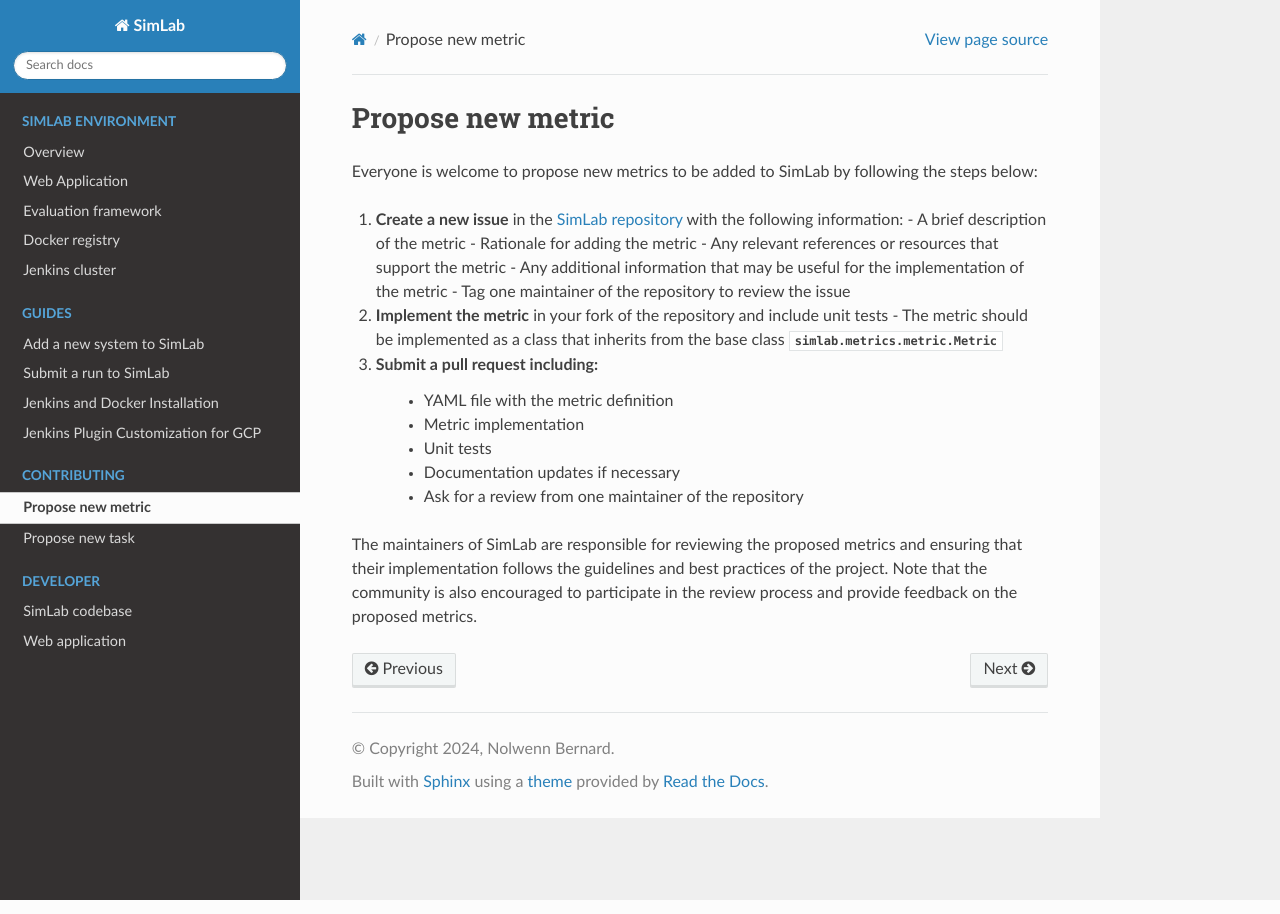
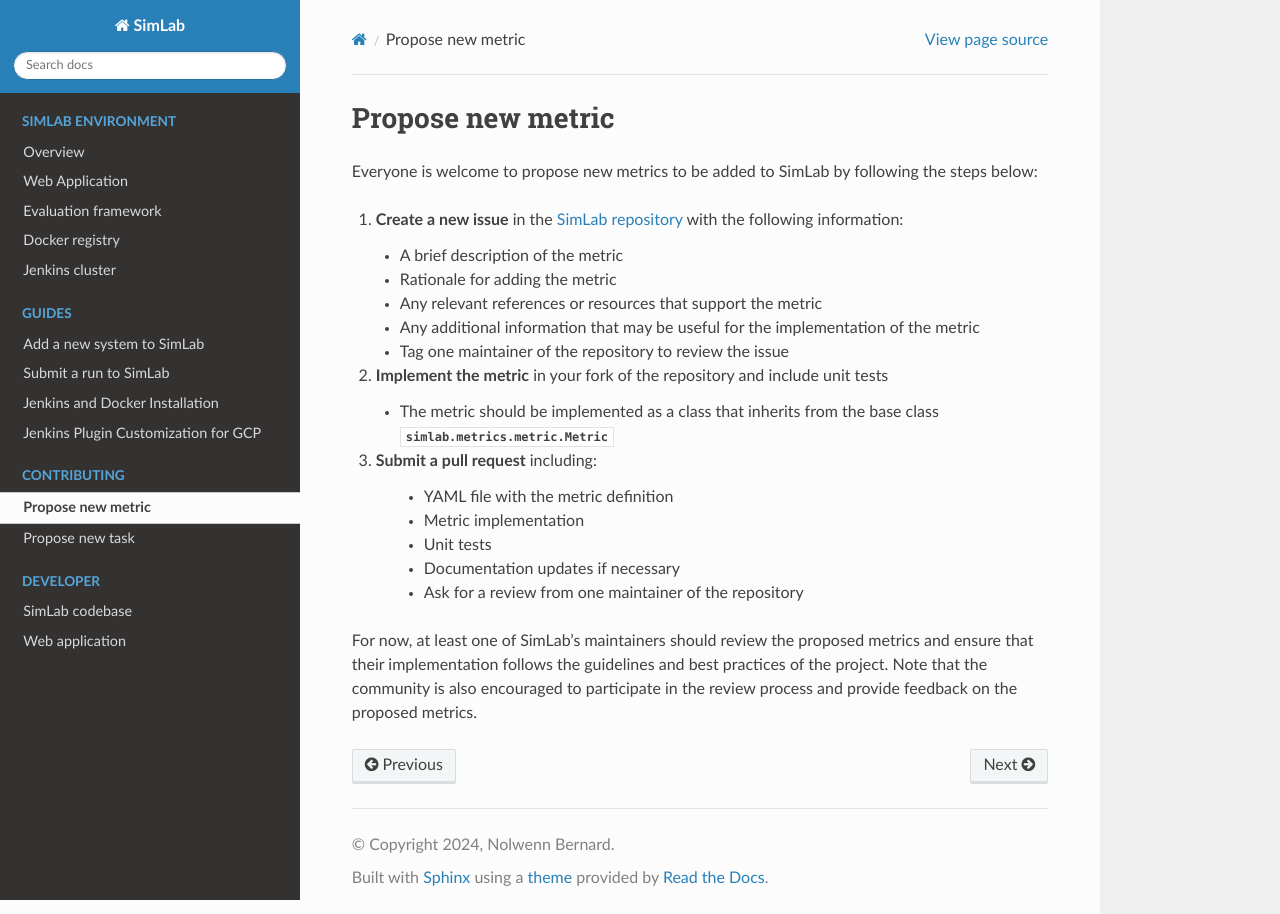
Before and after one commit to iai-group/simlab, a Sphinx documentation site: the page built from docs/source/contributing/contribute_metric.rst, in a window 1280 px wide. Built offline with Sphinx 7.4.7 and the Read the Docs theme 3.1.0, drawn with Linux system fonts in a browser that asks for light colours.

Commit message:
Update contribution docs

```diff
--- a/docs/source/contributing/contribute_metric.rst
+++ b/docs/source/contributing/contribute_metric.rst
@@ -4,18 +4,23 @@
 Everyone is welcome to propose new metrics to be added to SimLab by following the steps below:
 
 1. **Create a new issue** in the `SimLab repository <https://github.com/iai-group/simlab>`_ with the following information:
+
    - A brief description of the metric
    - Rationale for adding the metric
    - Any relevant references or resources that support the metric
    - Any additional information that may be useful for the implementation of the metric
    - Tag one maintainer of the repository to review the issue
+
 2. **Implement the metric** in your fork of the repository and include unit tests
+
    - The metric should be implemented as a class that inherits from the base class :py:class:`simlab.metrics.metric.Metric`
+
 3. **Submit a pull request** including:
+
     - YAML file with the metric definition
     - Metric implementation
     - Unit tests
     - Documentation updates if necessary
     - Ask for a review from one maintainer of the repository
 
-The maintainers of SimLab are responsible for reviewing the proposed metrics and ensuring that their implementation follows the guidelines and best practices of the project. Note that the community is also encouraged to participate in the review process and provide feedback on the proposed metrics.
+For now, at least one of SimLab's maintainers should review the proposed metrics and ensure that their implementation follows the guidelines and best practices of the project. Note that the community is also encouraged to participate in the review process and provide feedback on the proposed metrics.
```
Also changed, not shown: docs/source/contributing/contribute_task.rst (+6 -1 lines).
